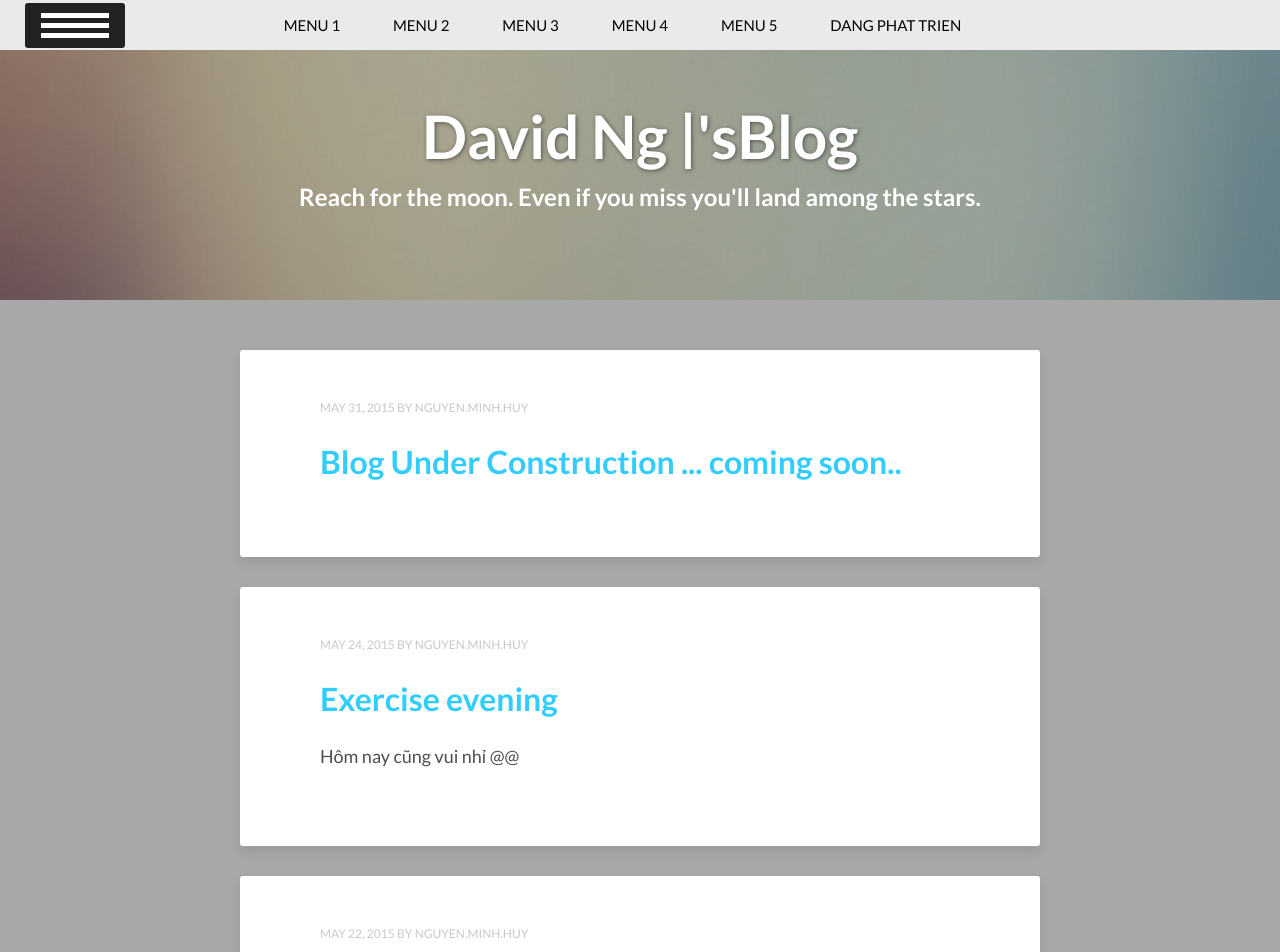
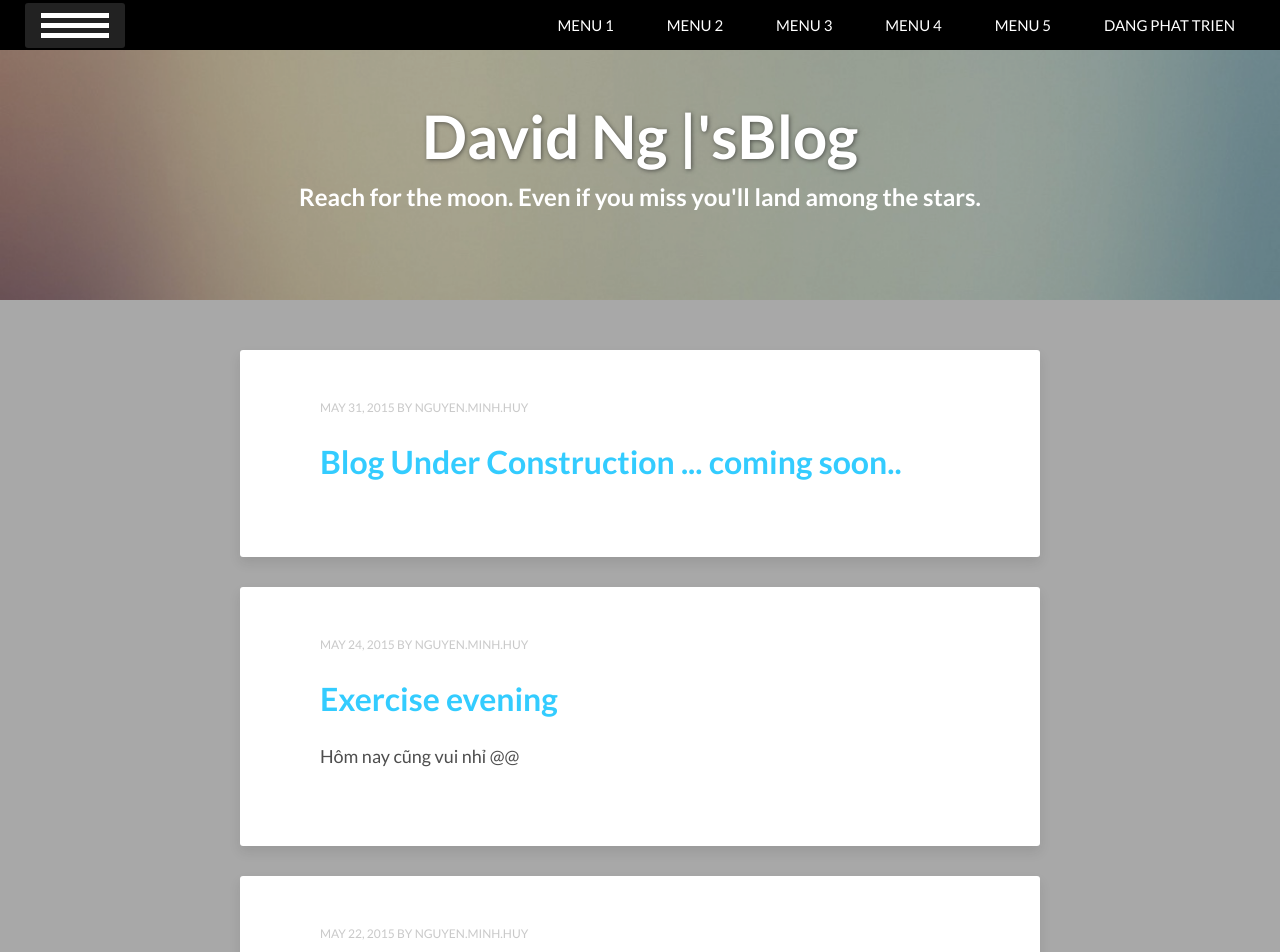
Before and after one commit to vareisen/vareisen.github.io, a Jekyll site: the page built from index.html, in a window 1280 px wide and 1400 px high. Shown: the top 952 px of the window. Built offline with Jekyll 4.4.1, drawn with Linux system fonts in a browser that asks for light colours; the list of posts is cut into pages by our own code.

Commit message:
Update footer.html

```diff
--- a/_includes/footer.html
+++ b/_includes/footer.html
@@ -8,9 +8,9 @@ footer{
     z-index: 99999;
 }
 #navi-bar {
-    background-color: #eaeaea;
+    background-color: #000;
     font-size: 15px;
-    text-align: center;
+    text-align: right;
     position: fixed;
     width: 100%;
     z-index: 1001;
@@ -28,7 +28,7 @@ footer{
 }
 #navi-bar ul li a {
     text-decoration: none;
-    color: #000;
+    color: #fff;
     padding: 7px 10px;
     border-radius: 0px;
     transition: color 0.3s, background 0.3s;
```
